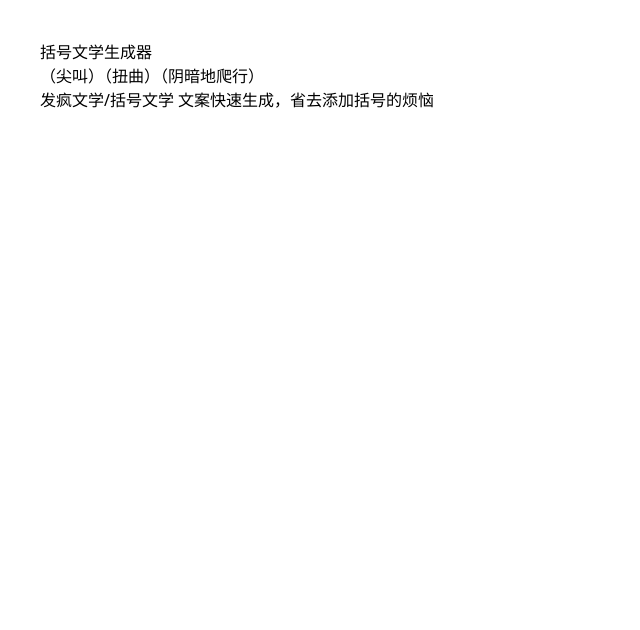
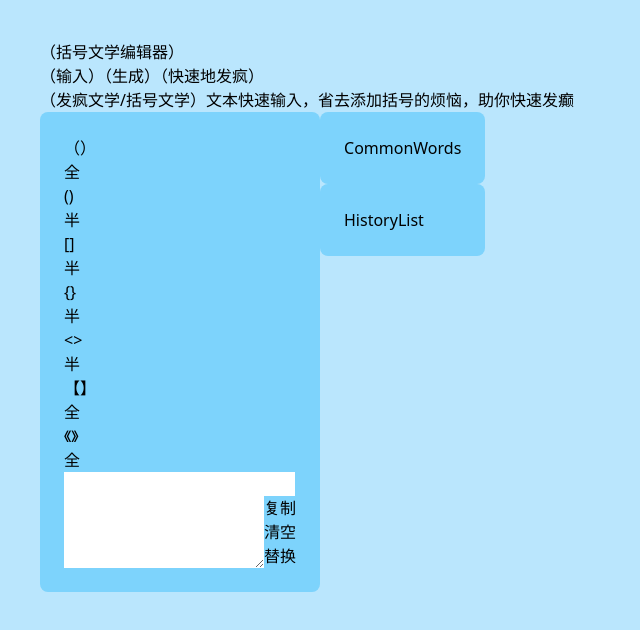
Before and after one commit to kudryavka1013/insane-text-generator, a React (Create React App) app: page / in a window 1280 px wide. Shown: the top 630 px of the page, without its empty margins (0-640 px from the left). Built offline with nearby package versions, Linux system fonts and the light colour scheme.

Commit message:
feat: layout

```diff
--- a/public/index.html
+++ b/public/index.html
@@ -3,7 +3,7 @@
 
 <head>
   <meta charset="UTF-8">
-  <title>insane-text-generator</title>
+  <title>Insane Text Generator</title>
 </head>
 
 <body>
--- a/src/App.tsx
+++ b/src/App.tsx
@@ -1,12 +1,21 @@
 import React from "react";
+import { CommonWords } from "./Components/CommonWords";
+import { Editor } from "./Components/Editor";
+import { HistoryList } from "./Components/HistoryList";
 import { Title } from "./Components/Title";
-import { Wrapper } from "./Components/Wrapper";
 
 function App() {
   return (
-    <Wrapper>
+    <div className="p-10 h-screen bg-sky-200">
       <Title />
-    </Wrapper>
+      <div className="flex">
+        <Editor />
+        <div>
+          <CommonWords />
+          <HistoryList />
+        </div>
+      </div>
+    </div>
   );
 }
 
--- /dev/null
+++ b/src/Components/Card.tsx
@@ -0,0 +1,9 @@
+import React from "react"
+
+export const Card = (props: any) => {
+  return (
+    <div className="bg-sky-300 p-6 rounded-lg">
+      {props.children}
+    </div>
+  )
+}
--- a/src/Components/CommonWords.tsx
+++ b/src/Components/CommonWords.tsx
@@ -0,0 +1,10 @@
+import React from "react"
+import { Card } from "./Card"
+
+export const CommonWords = () => {
+  return (
+    <Card>
+      CommonWords
+    </Card>
+  )
+}
--- a/src/Components/Config.tsx
+++ b/src/Components/Config.tsx
@@ -0,0 +1,38 @@
+import React, { useState } from "react"
+import { RadioGroup } from '@headlessui/react'
+
+const enum labelType {
+  hw = '半',
+  fw = '全'
+}
+
+const label = [
+  { name: '（）', type: labelType.fw },
+  { name: '()', type: labelType.hw },
+  { name: '[]', type: labelType.hw },
+  { name: '{}', type: labelType.hw },
+  { name: '<>', type: labelType.hw },
+  { name: '【】', type: labelType.fw },
+  { name: '《》', type: labelType.fw }]
+
+export const Config = () => {
+  const [selected, setSelected] = useState(label[0])
+  return (
+    <div>
+      <RadioGroup value={selected} onChange={setSelected}>
+        <RadioGroup.Label className="sr-only">括号设置</RadioGroup.Label>
+        {label.map(item => (
+          <RadioGroup.Option
+            key={item.name}
+            value={item.name}
+            className="">
+            <span className="block truncate">{item.name}</span>
+            <span className="">
+              {item.type}
+            </span>
+          </RadioGroup.Option>
+        ))}
+      </RadioGroup>
+    </div >
+  )
+}
--- /dev/null
+++ b/src/Components/Editor.tsx
@@ -0,0 +1,20 @@
+import React from "react"
+import { Card } from "./Card"
+import { Config } from "./Config"
+
+export const Editor = () => {
+  return (
+    <Card>
+      <Config />
+      <input type="text" />
+      <div className="flex">
+        <textarea></textarea>
+        <div className="flex-col">
+          <button className="block">复制</button>
+          <button className="block">清空</button>
+          <button className="block">替换</button>
+        </div>
+      </div>
+    </Card>
+  )
+}
--- a/src/Components/HistoryList.tsx
+++ b/src/Components/HistoryList.tsx
@@ -0,0 +1,10 @@
+import React from "react"
+import { Card } from "./Card"
+
+export const HistoryList = () => {
+  return (
+    <Card>
+      HistoryList
+    </Card>
+  )
+}
--- a/src/Components/Title.tsx
+++ b/src/Components/Title.tsx
@@ -3,9 +3,9 @@ import React from "react"
 export const Title = () => {
   return (
     <div>
-      <div>括号文学生成器</div>
-      <span>（尖叫）（扭曲）（阴暗地爬行）</span>
-      <p>发疯文学/括号文学 文案快速生成，省去添加括号的烦恼</p>
+      <div>（括号文学编辑器）</div>
+      <div>（输入）（生成）（快速地发疯）</div>
+      <p>（发疯文学/括号文学）文本快速输入，省去添加括号的烦恼，助你快速发癫</p>
     </div>
   )
 }
--- a/src/Components/Wrapper.tsx
+++ /dev/null
@@ -1,9 +0,0 @@
-import React from "react"
-
-export const Wrapper = (props: any) => {
-  return (
-    <div className="p-10 h-screen">
-      {props.children}
-    </div>
-  )
-}
--- a/src/index.tsx
+++ b/src/index.tsx
@@ -3,7 +3,7 @@ import ReactDOM from 'react-dom';
 import App from './App';
 import './index.css'
 
-// @ts-ignore react18类型没跟上
+// @ts-ignore
 const root = ReactDOM.createRoot(document.getElementById('root'));
 root.render(
   <App />
```
Also changed, not shown: src/Components/Result.tsx (deleted).
